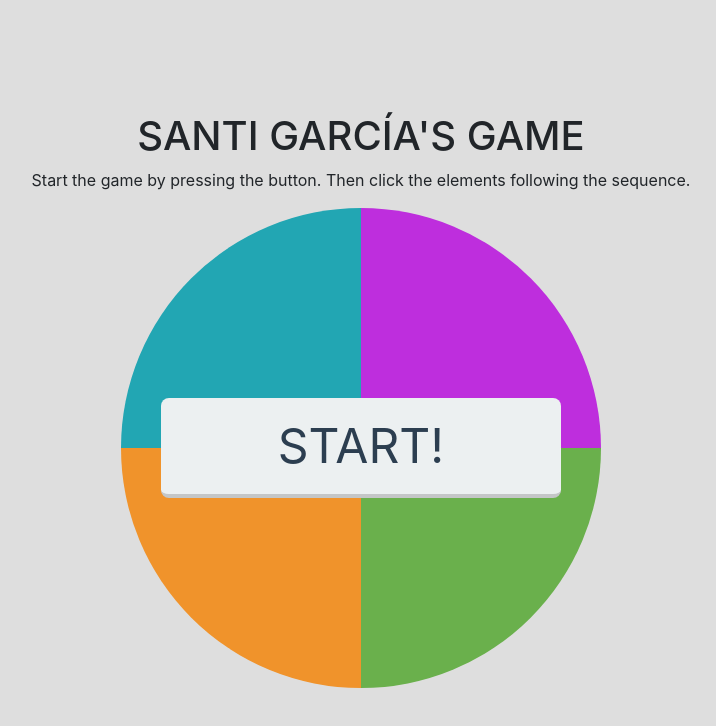
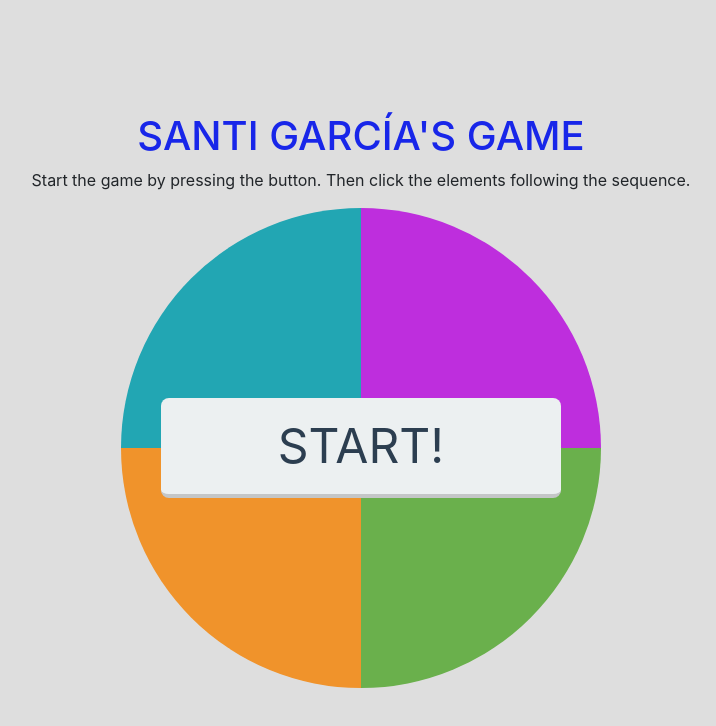
Before and after one commit to san99tiago/javascript-legend, a plain HTML site: page PROJECTS/SIMON_GAME/simon_game.html in a window 1280 px wide. Shown: the whole page, without its empty margins (279-995 px from the left). Drawn offline with nearby package versions, Linux system fonts and the light colour scheme.

Commit message:
Updated simon_game.css to change title color and fix bottom position

```diff
--- a/PROJECTS/SIMON_GAME/simon_game.css
+++ b/PROJECTS/SIMON_GAME/simon_game.css
@@ -6,6 +6,10 @@ body {
     display: flex;
     align-items: center;
     height: 85vh;
+}
+
+h1 {
+    color:rgb(24, 38, 233);
 }
 
 .gameboard {
```
